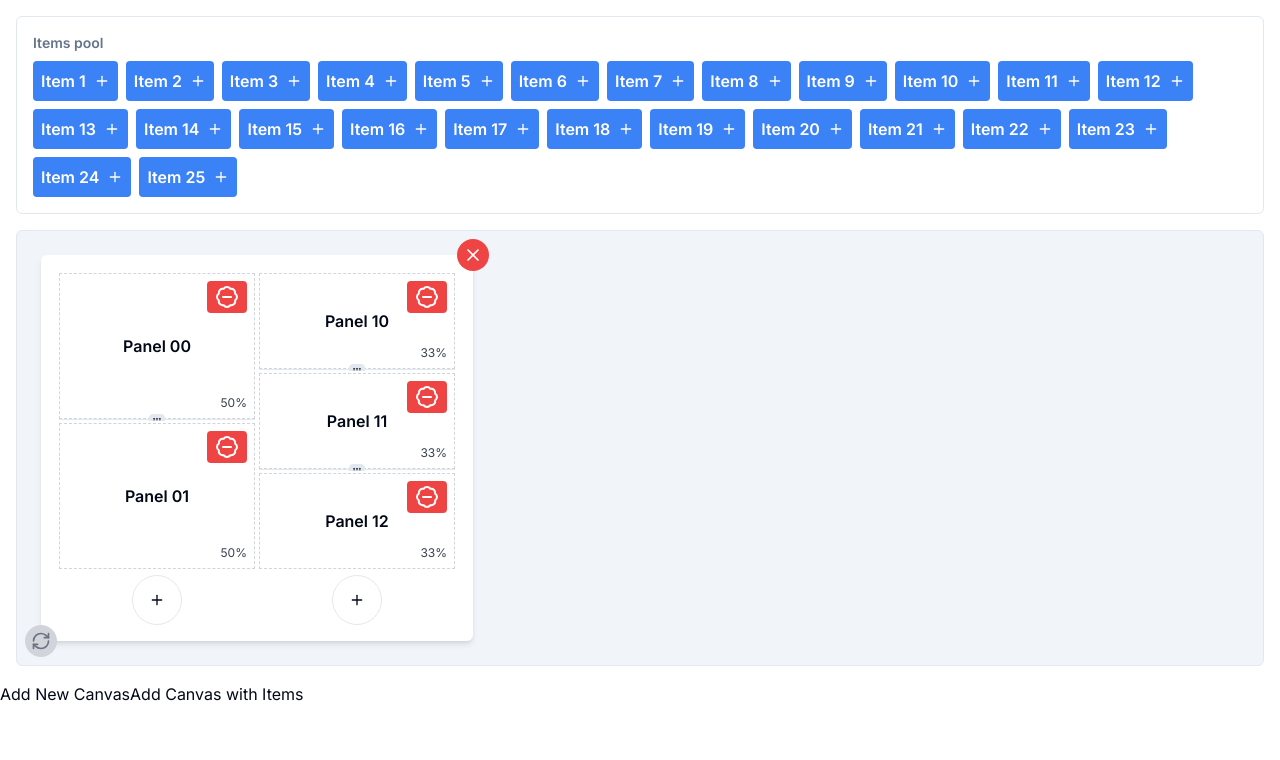
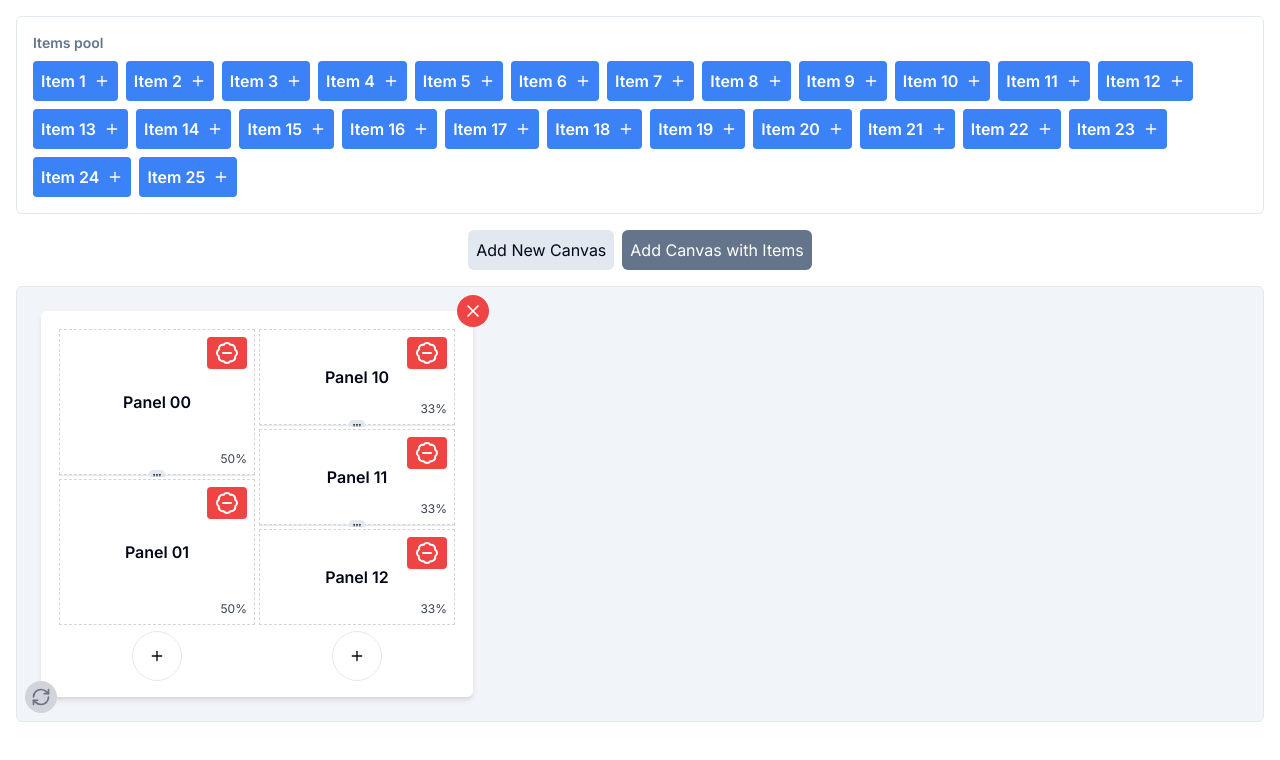
Before and after one commit to NiKritsas/dnd-kit-resizable, a Next.js app: page / in a window 1280 px wide. Shown: the top 760 px of the page. Built offline with nearby package versions, Linux system fonts and the light colour scheme.

Commit message:
Styling changes

```diff
--- a/app/components/Resizable.tsx
+++ b/app/components/Resizable.tsx
@@ -99,8 +99,6 @@ export function ResizableDemo() {
 
     if (activeCanvasIndx !== undefined && overCanvasIndx !== undefined) {
       if (activeCanvasIndx === overCanvasIndx) {
-        // Same canvas, just swap the items within the same canvas
-        // console.log("Swapped items within the same canvas");
         const swappedArray = arraySwap(
           panels,
           activePanelIndex,
@@ -108,28 +106,14 @@ export function ResizableDemo() {
         );
         swapItemsInPanel(overCanvasIndx, swappedArray);
       } else {
-        // Different canvas
-        // console.log("Moved item to a different canvas");
-
-        // Drop the item into the new panel in the target canvas
         dropItemToPanel(overCanvasIndx, over.id, activeItem);
-
-        // Remove the item from the original canvas panel(not needed)
-        // removeItemFromPanel(activeCanvasIndx, active.id.toString());
       }
     } else {
-      // If the item is coming from a pool (not from any specific panel) and being dropped on a new canvas
-      // console.log("Dropped a pool item into an empty panel");
       dropItemToPanel(overCanvasIndx, over.id, activeItem);
     }
 
     // Clear active item after drag end
     setActiveItem(null);
-  };
-
-  const handleDragOver = (event: DragOverEvent) => {
-    const { active, over } = event;
-    // console.log(over);
   };
 
   useEffect(() => {
@@ -140,7 +124,6 @@ export function ResizableDemo() {
     <DndContext
       onDragStart={handleDragStart}
       onDragEnd={handleDragEnd}
-      onDragOver={handleDragOver}
       sensors={sensors}
     >
       <div className="flex flex-col space-y-4 p-4">
@@ -166,6 +149,19 @@ export function ResizableDemo() {
           </div>
         </div>
 
+        <div className="flex gap-2 items-center justify-center">
+          {/* Button add a new canvas */}
+          <button className="p-2 rounded-md bg-slate-200" onClick={addCanvas}>
+            Add New Canvas
+          </button>
+          <button
+            className="p-2 rounded-md bg-slate-500 text-white"
+            onClick={addCanvasWithItems}
+          >
+            Add Canvas with Items
+          </button>
+        </div>
+
         <div className="flex flex-wrap gap-4 border p-6 rounded-md bg-slate-100">
           {state.map((canvas, index) => (
             <Canvas key={canvas.id} index={index} />
@@ -189,11 +185,6 @@ export function ResizableDemo() {
           </div>
         )}
       </DragOverlay>
-      <div className="flex-row">
-        {/* Button add a new canvas */}
-        <button onClick={addCanvas}>Add New Canvas</button>
-        <button onClick={addCanvasWithItems}>Add Canvas with Items</button>
-      </div>
     </DndContext>
   );
 }
```
